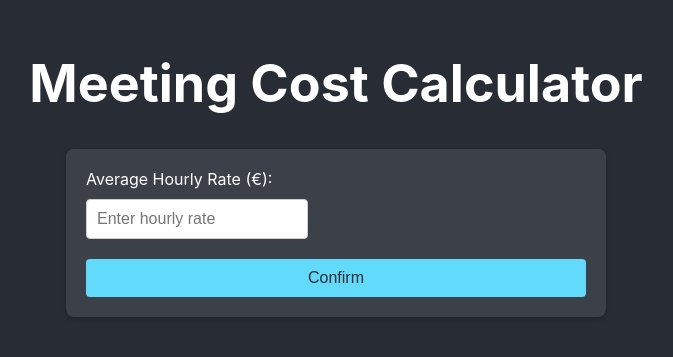
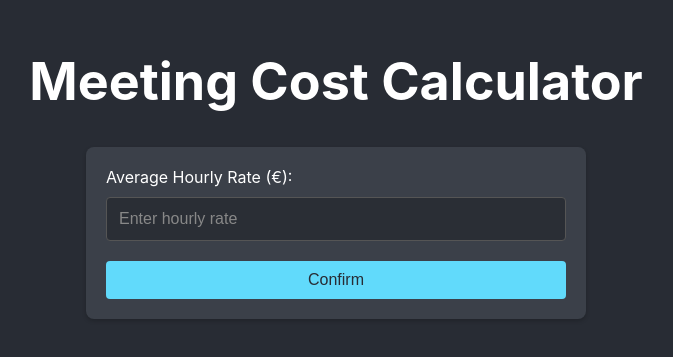
Before and after one commit to xremix/Meeting-Cost-Calculator, a React (Create React App) app: page / in a window 1280 px wide. Shown: the part 233-590 px from the top of the page, without its empty margins (304-977 px from the left). Built offline with nearby package versions, Linux system fonts and the light colour scheme.

Commit message:
adjust input style

```diff
--- a/src/App.css
+++ b/src/App.css
@@ -63,12 +63,15 @@ form {
   border-radius: 8px;
   box-shadow: 0 2px 4px rgba(0, 0, 0, 0.2);
   width: 100%;
+  box-sizing: border-box;
 }
 
 div {
   display: flex;
   flex-direction: column;
   gap: 10px;
+  width: 100%;
+  box-sizing: border-box;
 }
 
 label {
@@ -77,11 +80,24 @@ label {
 }
 
 input {
-  padding: 10px;
+  padding: 12px;
   font-size: 1rem;
-  border: 1px solid #ccc;
+  border: 1px solid #555;
   border-radius: 4px;
-  width: 200px;
+  width: 100%;
+  background-color: #2a2e35;
+  color: white;
+  transition: border-color 0.2s;
+  box-sizing: border-box;
+}
+
+input:focus {
+  outline: none;
+  border-color: #61dafb;
+}
+
+input::placeholder {
+  color: #888;
 }
 
 button {
@@ -129,6 +145,7 @@ button:hover {
   box-shadow: 0 2px 4px rgba(0, 0, 0, 0.2);
   text-align: center;
   width: 100%;
+  box-sizing: border-box;
 }
 
 .cost-display h2 {
```
